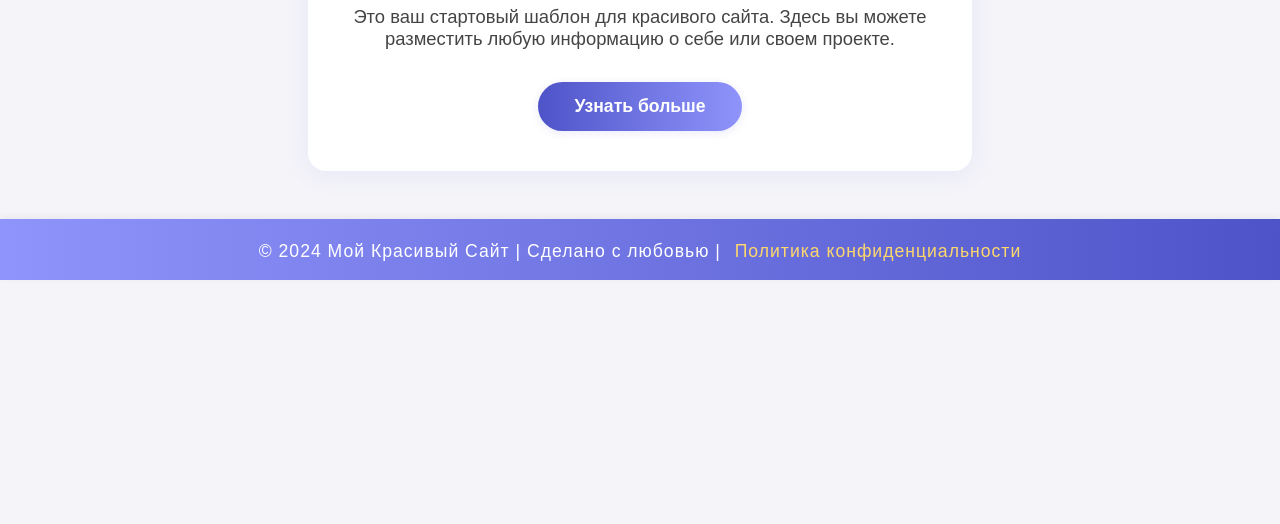
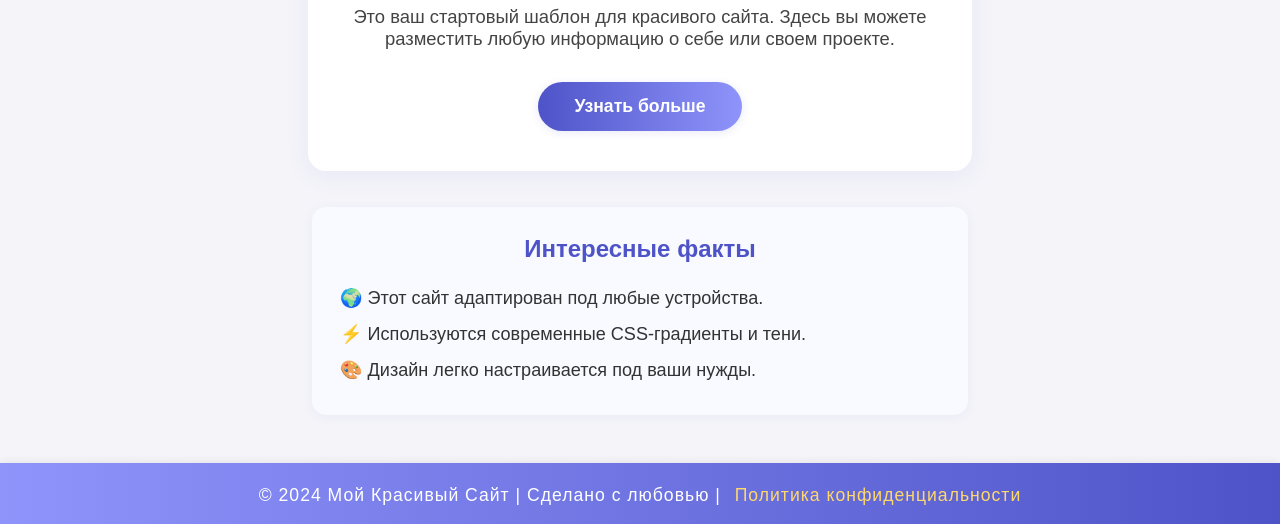
Before and after one commit to oleksandrhaiu/html-test, a plain HTML site: page index.html in a window 1280 px wide. Shown: the part 282-806 px from the top of the page. Drawn offline with Linux system fonts and the light colour scheme.

Commit message:
Add facts block

```diff
--- a/index.html
+++ b/index.html
@@ -84,6 +84,38 @@
             box-shadow: 0 4px 16px rgba(78,84,200,0.18);
         }
 
+        .facts-block {
+            max-width: 600px;
+            margin: 36px auto 0 auto;
+            background: #f8faff;
+            border-radius: 14px;
+            box-shadow: 0 2px 12px rgba(78,84,200,0.06);
+            padding: 28px 28px 20px 28px;
+            text-align: left;
+        }
+
+        .facts-block h3 {
+            margin-top: 0;
+            color: #4e54c8;
+            font-size: 1.5em;
+            text-align: center;
+        }
+
+        .facts-block ul {
+            list-style: none;
+            padding: 0;
+            margin: 0;
+        }
+
+        .facts-block li {
+            font-size: 1.13em;
+            color: #333;
+            margin-bottom: 14px;
+            padding-left: 0;
+            display: flex;
+            align-items: center;
+        }
+
         footer {
             background: linear-gradient(90deg, #8f94fb 0%, #4e54c8 100%);
             color: #fff;
@@ -126,6 +158,15 @@
         <p>Это ваш стартовый шаблон для красивого сайта. Здесь вы можете разместить любую информацию о себе или своем проекте.</p>
         <a href="#" class="main-btn">Узнать больше</a>
     </section>
+
+    <section class="facts-block">
+        <h3>Интересные факты</h3>
+        <ul>
+            <li>🌍 Этот сайт адаптирован под любые устройства.</li>
+            <li>⚡ Используются современные CSS-градиенты и тени.</li>
+            <li>🎨 Дизайн легко настраивается под ваши нужды.</li>
+        </ul>
+    </section>
 </main>
 
 <footer>
```
